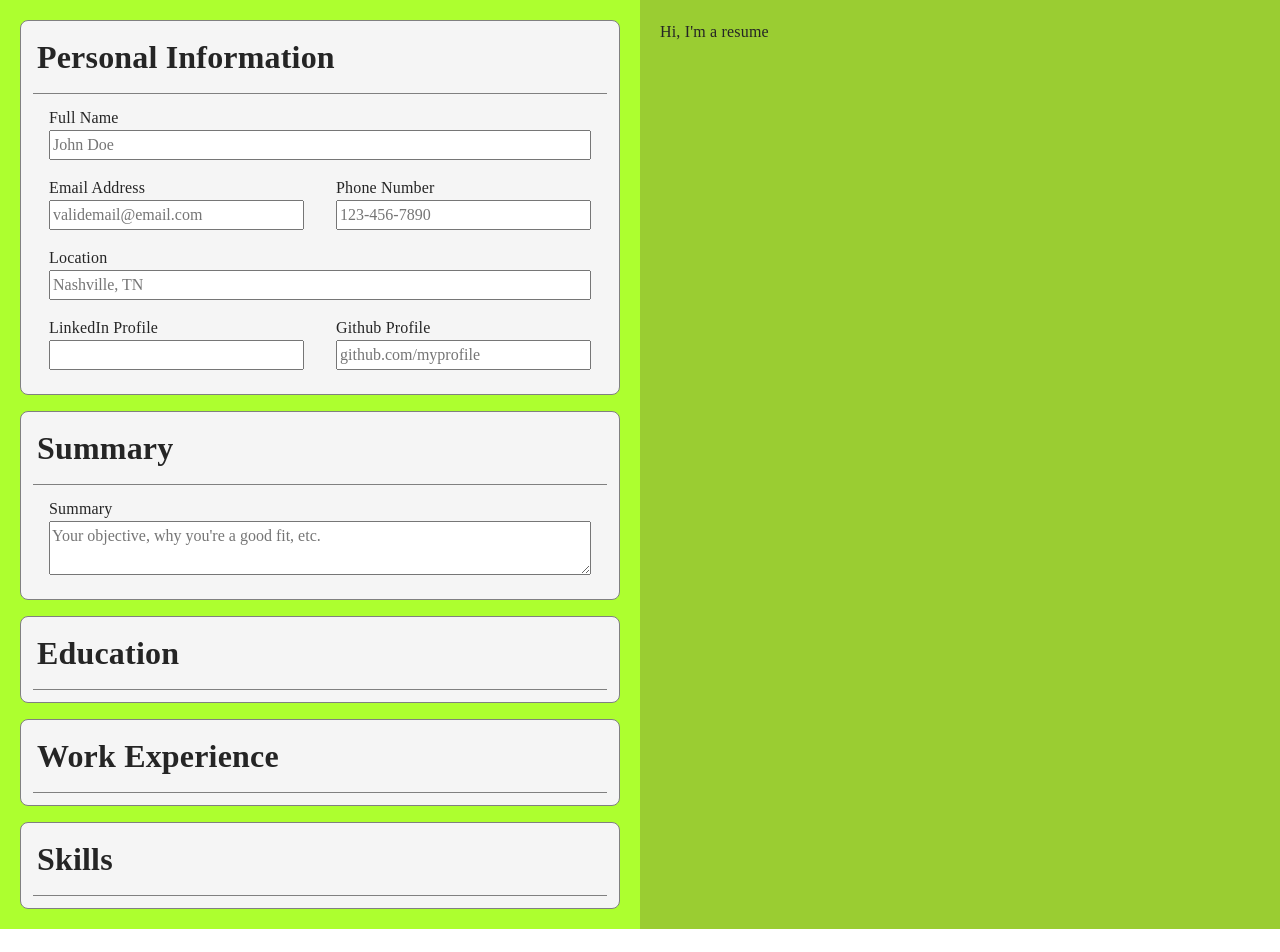
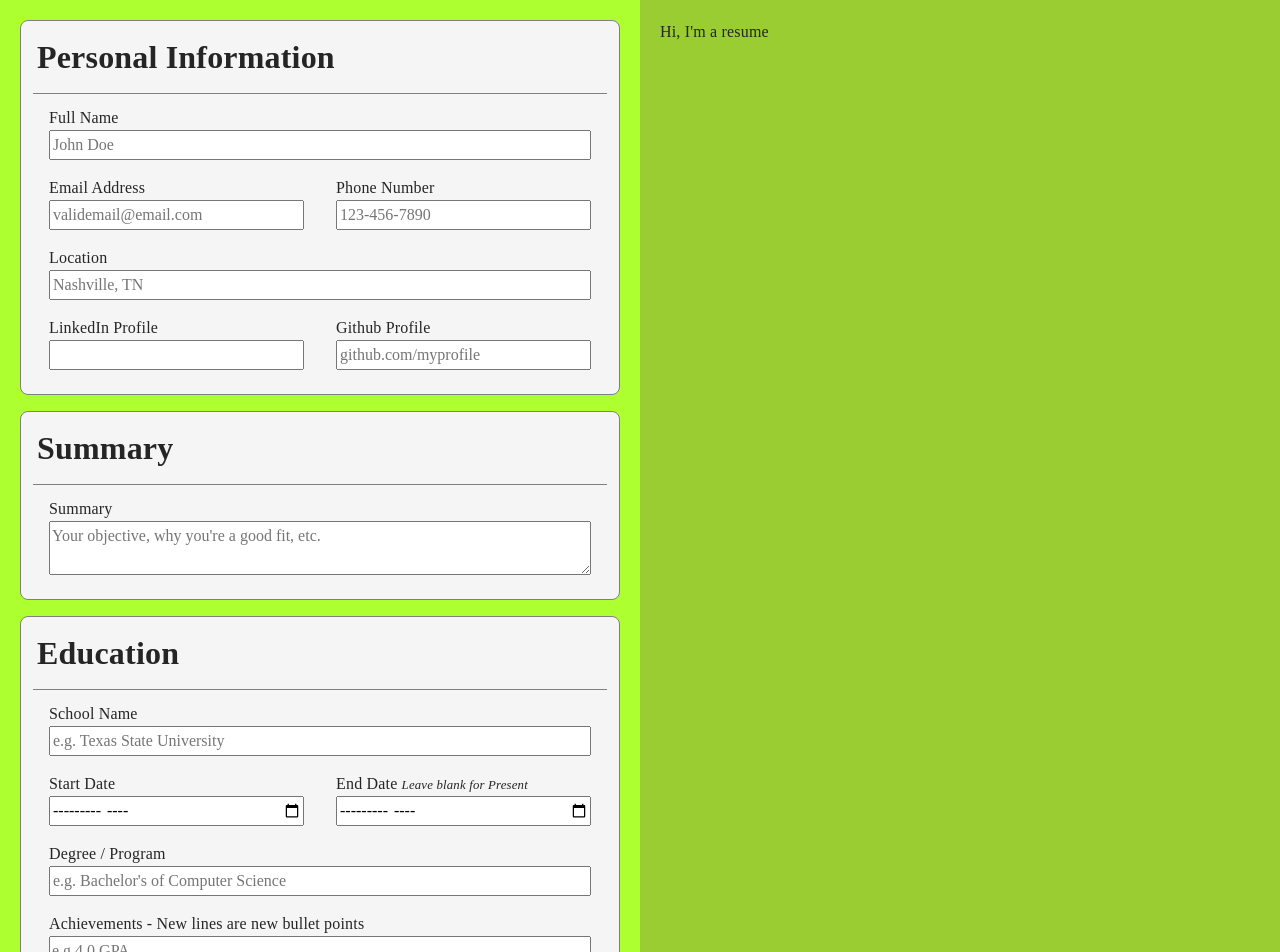
Before and after one commit to atleastonebearplease/CVApplication, a React (Vite) app: page / in a window 1280 px wide. Shown: the top 952 px of the page. Before the commit the page ends 929 px from the top, so only its background shows below. Built offline with nearby package versions, Linux system fonts and the light colour scheme.

Commit message:
feat: Add Education Forms
- This includes the addition of a unique id for parts of the form that
aren't always unique. This way we can add additional sections for
education, work experience, etc.

```diff
--- a/src/App.css
+++ b/src/App.css
@@ -60,6 +60,10 @@
   flex: 1 1 0;
 }
 
+.date-input-group-conatiner > * {
+  flex: 1 1 0;
+}
+
 
 /*
  I think we just need two CSS classes for this. Either it can be a div that divides the space evenly
--- a/src/App.jsx
+++ b/src/App.jsx
@@ -2,9 +2,12 @@ import { useState } from 'react';
 import './App.css';
 import { CVForm, DropDownSection } from "./CVForm.jsx";
 import { Resume } from "./Resume.jsx";
-import { PersonalInformationForm, SummaryForm} from "./Forms.jsx";
+import { PersonalInformationForm, SummaryForm, EducationForm} from "./Forms.jsx";
 
 function App() {
+  //TODO: Temporary variable for UUID for education
+  const educationID = crypto.randomUUID();
+
   return (
     <>
     <div className="app-container">
@@ -16,7 +19,10 @@ function App() {
           <SummaryForm/>
         </DropDownSection>
         <DropDownSection sectionName="Education">
-
+          {/* //TODO: Update to use a unique ID for each created date input group as well as each created education
+          //section piece. For now we can pass it in and pass to the DateInputGroup as a prop */}
+          <EducationForm uniqueID={educationID}></EducationForm>
+          <button>Add a new school</button>
         </DropDownSection>
         <DropDownSection sectionName="Work Experience">
 
--- a/src/Forms.jsx
+++ b/src/Forms.jsx
@@ -13,6 +13,28 @@ function LabelInputGroup({id, labelText, placeholder="", type="text"}) {
             {input}
         </div>
     )
+}
+
+
+/*  TODO: Convert this over to the regular input group. All you'd have to do is just include the label
+tip portion. The label tip is useful elsewhere and could be included pretty easy
+*/
+function DateInputGroup({ id, labelText, labelTip }) {
+    let label = labelText;
+
+    //TODO: Update label tip to have it's own CSS class to control the sizing and vert align
+    if(labelTip) {
+        label = <>{labelText} {labelTip}</>
+    }
+
+    return (
+            <LabelInputGroup
+            id={id}
+            labelText={label}
+            placeholder=""
+            type="month">
+            </LabelInputGroup>
+        )
 }
 
 export function PersonalInformationForm() {
@@ -75,10 +97,51 @@ export function SummaryForm() {
     )
 }
 
+export function EducationForm({ uniqueID }) {
+    return (
+        <div className="form-container">
+            <LabelInputGroup
+            id={getLabelID("school-name", uniqueID)}
+            labelText="School Name"
+            placeholder="e.g. Texas State University">
+            </LabelInputGroup>
+            <div className="double-input-group-container">
+                <DateInputGroup
+                id={getLabelID("start-date", uniqueID)}
+                labelText = "Start Date"
+                >
+                </DateInputGroup>
+                <DateInputGroup
+                id={getLabelID("end-date", uniqueID)}
+                labelText = "End Date"
+                labelTip={<i style={{fontSize: "80%"}}>Leave blank for Present</i>}
+                >
+                </DateInputGroup>
+            </div>
+            <LabelInputGroup
+            id={getLabelID('degree', uniqueID)}
+            labelText="Degree / Program"
+            placeholder="e.g. Bachelor's of Computer Science"
+            >
+            </LabelInputGroup>
+            <LabelInputGroup
+            id={getLabelID("achievements", uniqueID)}
+            labelText="Achievements - New lines are new bullet points"
+            placeholder={"e.g.4.0 GPA\nSuma Cum Laude"}
+            type="textarea">
+            </LabelInputGroup>
+        </div>
+    )
+}
+
+function getLabelID(labelText, ID) {
+    return labelText + "-" + ID;
+}
+
 
 /*
 <LabelInputGroup
-id=""
+id={getLabelID("", uniqueID)}
 labelText=""
 placeholder=""
 type="">
```
Also changed, not shown: 1 other file (tests, documents, lock files or other folders).
